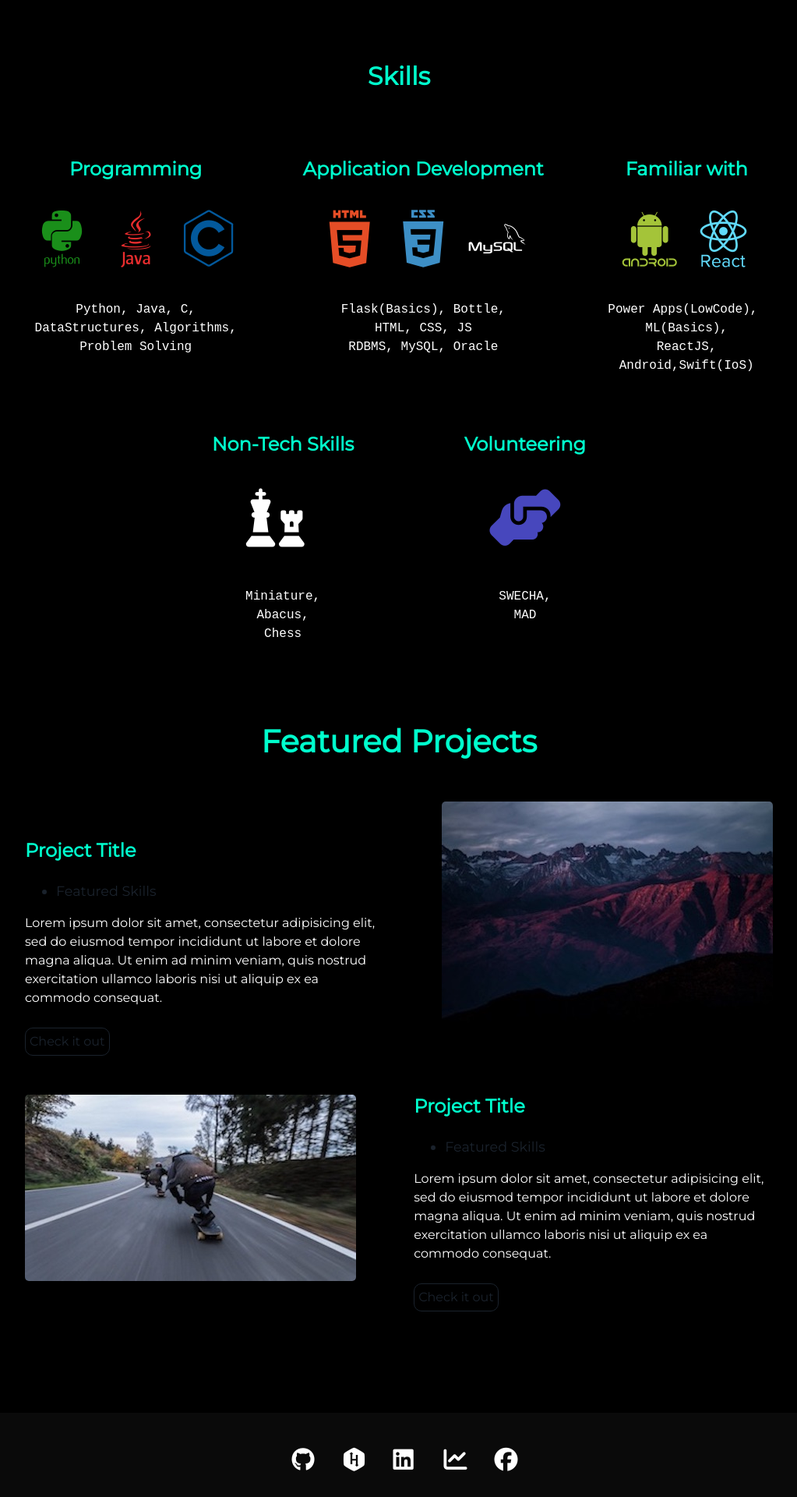
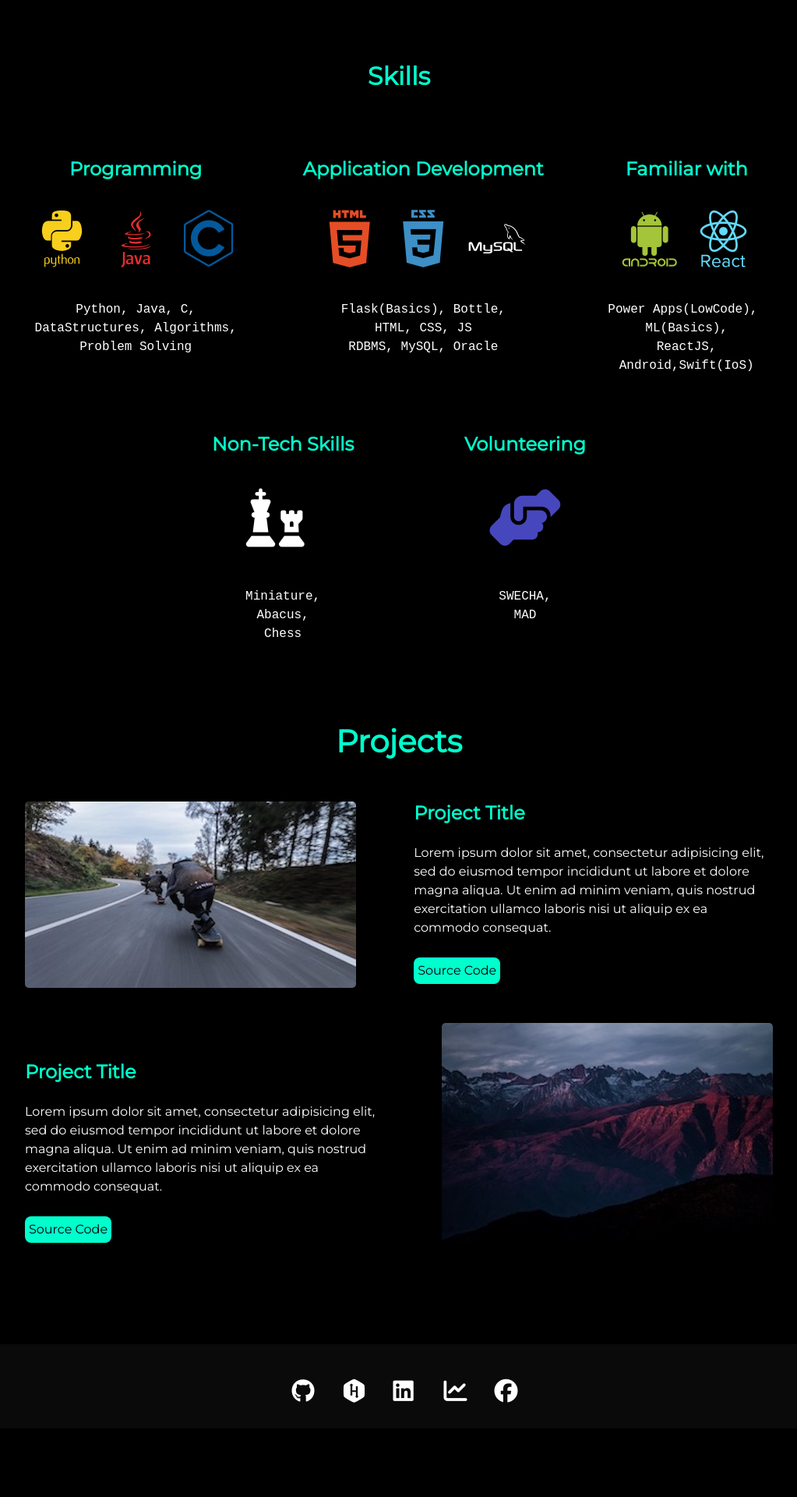
Before and after one commit to VasaviLagishetty/VasaviLagishetty.github.io, a Jekyll site: the page built from index.html, in a window 1280 px wide. Shown: the part 1780-3700 px from the top of the page at 78% size, without its empty margins (128-1151 px from the left). Built offline with Jekyll 4.4.1, drawn with Linux system fonts in a browser that asks for light colours; nearby versions of some CDN libraries; after the commit the page ends 3612 px from its top, so only the background shows below that.

Commit message:
Updated Profile

```diff
--- a/_includes/projects.html
+++ b/_includes/projects.html
@@ -1,5 +1,15 @@
 <div class="user-details">
-  <h1> Featured Projects </h1>
+  <h1> Projects </h1>
+</div>
+<div class="user-projects">
+  <div class="images-left">
+    <img alt="mountains" src="{{ "/assets/img/skate.jpg" | prepend: site.baseurl }}" />
+  </div>
+  <div class="contents-right">
+    <h3> Project Title </h3>
+    <p>Lorem ipsum dolor sit amet, consectetur adipisicing elit, sed do eiusmod tempor incididunt ut labore et dolore magna aliqua. Ut enim ad minim veniam, quis nostrud exercitation ullamco laboris nisi ut aliquip ex ea commodo consequat.</p>
+    <a class="project-link" href="#">Source Code</a>
+  </div>
 </div>
 <div class="user-projects">
   <div class="images-right">
@@ -7,23 +17,7 @@
   </div>
   <div class="contents">
     <h3> Project Title </h3>
-    <ul>
-      <li> Featured Skills</li>
-    </ul>
     <p>Lorem ipsum dolor sit amet, consectetur adipisicing elit, sed do eiusmod tempor incididunt ut labore et dolore magna aliqua. Ut enim ad minim veniam, quis nostrud exercitation ullamco laboris nisi ut aliquip ex ea commodo consequat.</p>
-    <a class="project-link" href="#">Check it out</a>
+    <a class="project-link" href="#">Source Code</a>
   </div>
 </div>
-<div class="user-projects">
-  <div class="images-left">
-    <img alt="mountains" src="{{ "/assets/img/skate.jpg" | prepend: site.baseurl }}" />
-  </div>
-  <div class="contents-right">
-    <h3> Project Title </h3>
-    <ul>
-      <li> Featured Skills</li>
-    </ul>
-    <p>Lorem ipsum dolor sit amet, consectetur adipisicing elit, sed do eiusmod tempor incididunt ut labore et dolore magna aliqua. Ut enim ad minim veniam, quis nostrud exercitation ullamco laboris nisi ut aliquip ex ea commodo consequat.</p>
-    <a class="project-link" href="#">Check it out</a>
-  </div>
-</div>
--- a/assets/css/main.css
+++ b/assets/css/main.css
@@ -3611,7 +3611,7 @@ font-style:normal
 }
 .devicon-python-plain-wordmark.colored,
 .devicon-python-plain.colored {
-	color:#1a8f1a
+	color:#f7cf1c
 }
 .devicon-rails-plain-wordmark.colored,
 .devicon-rails-plain.colored {
@@ -3983,10 +3983,6 @@ sup {
 .user-projects h5,
 body {
 	margin:0
-}
-.user-projects li {
-	color:#1a222c;
-	font-size:1.1rem
 }
 .user-projects p {
 	margin-right:5px
@@ -4019,26 +4015,22 @@ body {
 	display:inline-block;
 	margin:10px 0;
 	padding:5px;
-	color:#1a222c;
-	background-color:transparent;
-	border:1px solid #1a222c;
-	border-radius:10px;
+	color:#000;
+	background-color: #00ffcd;
+	border-radius: 8px;
 	text-align:center;
 	outline:0;
 	text-decoration:none;
 	cursor:pointer;
 	transition:color .3s ease-out,
 	background-color .3s ease-out,
-	border-color .3s ease-out
 }
 .project-link:active,
 .project-link:hover {
-	background-color:#54516a;
-	border-color:#54516a;
-	color:#fff;
+	background-color:#000;
+	color: #00ffcd;
 	transition:color .3s ease-in,
 	background-color .3s ease-in,
-	border-color .3s ease-in
 }
 .footer {
 	background: rgb(10, 10, 10);
```
Also changed, not shown: 1 other file.
